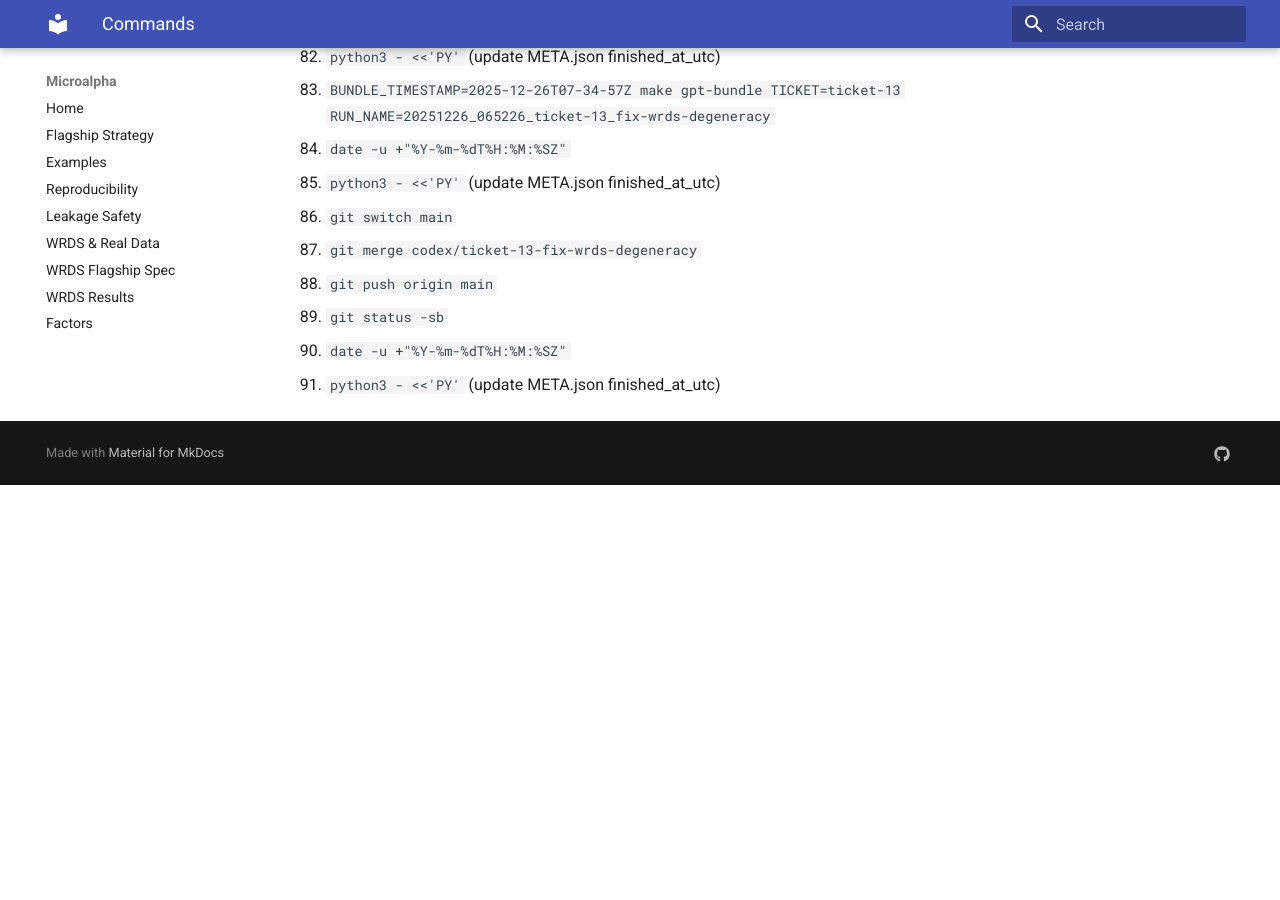
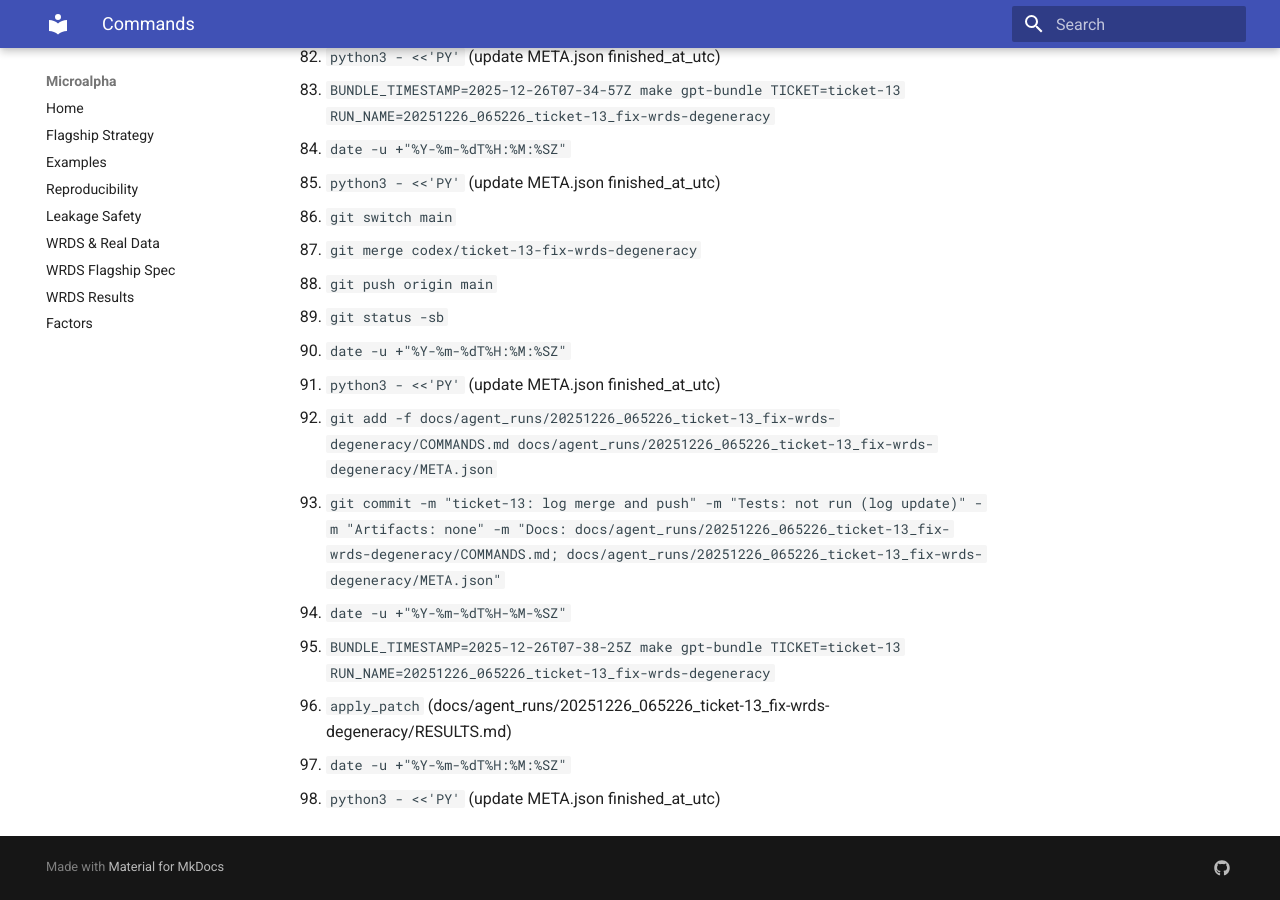
Before and after one commit to MateoBodon/microalpha, an MkDocs documentation site: the page built from docs/agent_runs/20251226_065226_ticket-13_fix-wrds-degeneracy/COMMANDS.md, in a window 1280 px wide and 900 px high, scrolled down 3676 px. Built offline with MkDocs 1.6.1 and Material for MkDocs 9.7.7, drawn with Linux system fonts in a browser that asks for light colours; before the commit the page ends 4161 px from its top, so only the background shows below that.

Commit message:
ticket-13: update bundle after merge
Tests: not run (log update)

Artifacts: docs/gpt_bundles/2025-12-26T07-38-25Z_ticket-13_20251226_065226_ticket-13_fix-wrds-degeneracy.zip

Docs: docs/agent_runs/20251226_065226_ticket-13_fix-wrds-degeneracy/COMMANDS.md; docs/agent_runs/20251226_065226_ticket-13_fix-wrds-degeneracy/RESULTS.md; docs/agent_runs/20251226_065226_ticket-13_fix-wrds-degeneracy/META.json

```diff
--- a/docs/agent_runs/20251226_065226_ticket-13_fix-wrds-degeneracy/COMMANDS.md
+++ b/docs/agent_runs/20251226_065226_ticket-13_fix-wrds-degeneracy/COMMANDS.md
@@ -91,3 +91,10 @@
 89. `git status -sb`
 90. `date -u +"%Y-%m-%dT%H:%M:%SZ"`
 91. `python3 - <<'PY'` (update META.json finished_at_utc)
+92. `git add -f docs/agent_runs/20251226_065226_ticket-13_fix-wrds-degeneracy/COMMANDS.md docs/agent_runs/20251226_065226_ticket-13_fix-wrds-degeneracy/META.json`
+93. `git commit -m "ticket-13: log merge and push" -m "Tests: not run (log update)" -m "Artifacts: none" -m "Docs: docs/agent_runs/20251226_065226_ticket-13_fix-wrds-degeneracy/COMMANDS.md; docs/agent_runs/20251226_065226_ticket-13_fix-wrds-degeneracy/META.json"`
+94. `date -u +"%Y-%m-%dT%H-%M-%SZ"`
+95. `BUNDLE_TIMESTAMP=2025-12-26T07-38-25Z make gpt-bundle TICKET=ticket-13 RUN_NAME=20251226_065226_ticket-13_fix-wrds-degeneracy`
+96. `apply_patch` (docs/agent_runs/20251226_065226_ticket-13_fix-wrds-degeneracy/RESULTS.md)
+97. `date -u +"%Y-%m-%dT%H:%M:%SZ"`
+98. `python3 - <<'PY'` (update META.json finished_at_utc)
--- a/docs/agent_runs/20251226_065226_ticket-13_fix-wrds-degeneracy/META.json
+++ b/docs/agent_runs/20251226_065226_ticket-13_fix-wrds-degeneracy/META.json
@@ -2,7 +2,7 @@
   "run_name": "20251226_065226_ticket-13_fix-wrds-degeneracy",
   "ticket_id": "ticket-13",
   "started_at_utc": "2025-12-26T06:52:26Z",
-  "finished_at_utc": "2025-12-26T07:37:49Z",
+  "finished_at_utc": "2025-12-26T07:38:45Z",
   "git_sha_before": "d4c8edf7ac1890dc2bec33e8025dab3bc80652ba",
   "git_sha_after": "HEAD",
   "branch_name": "codex/ticket-13-fix-wrds-degeneracy",
```
Also changed, not shown: docs/agent_runs/20251226_065226_ticket-13_fix-wrds-degeneracy/RESULTS.md (+1 -1 lines).
